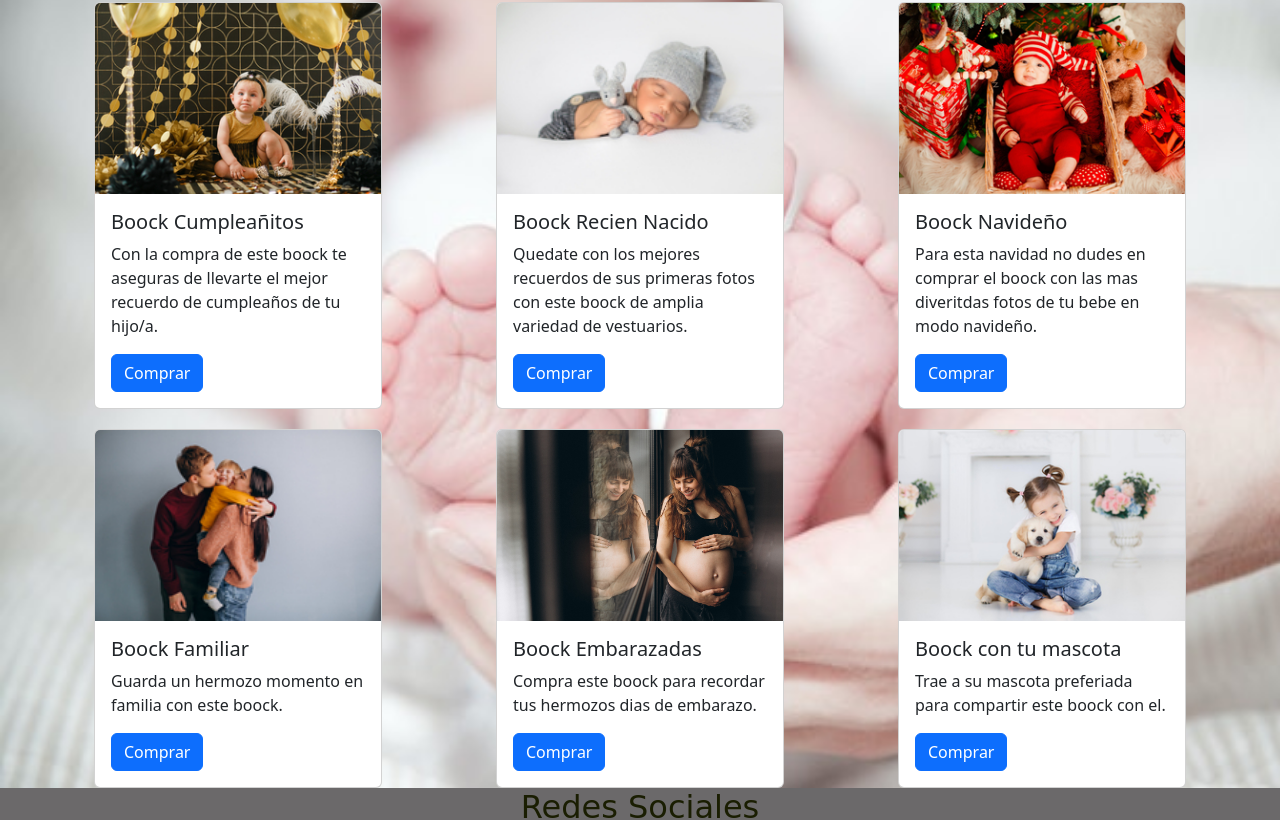
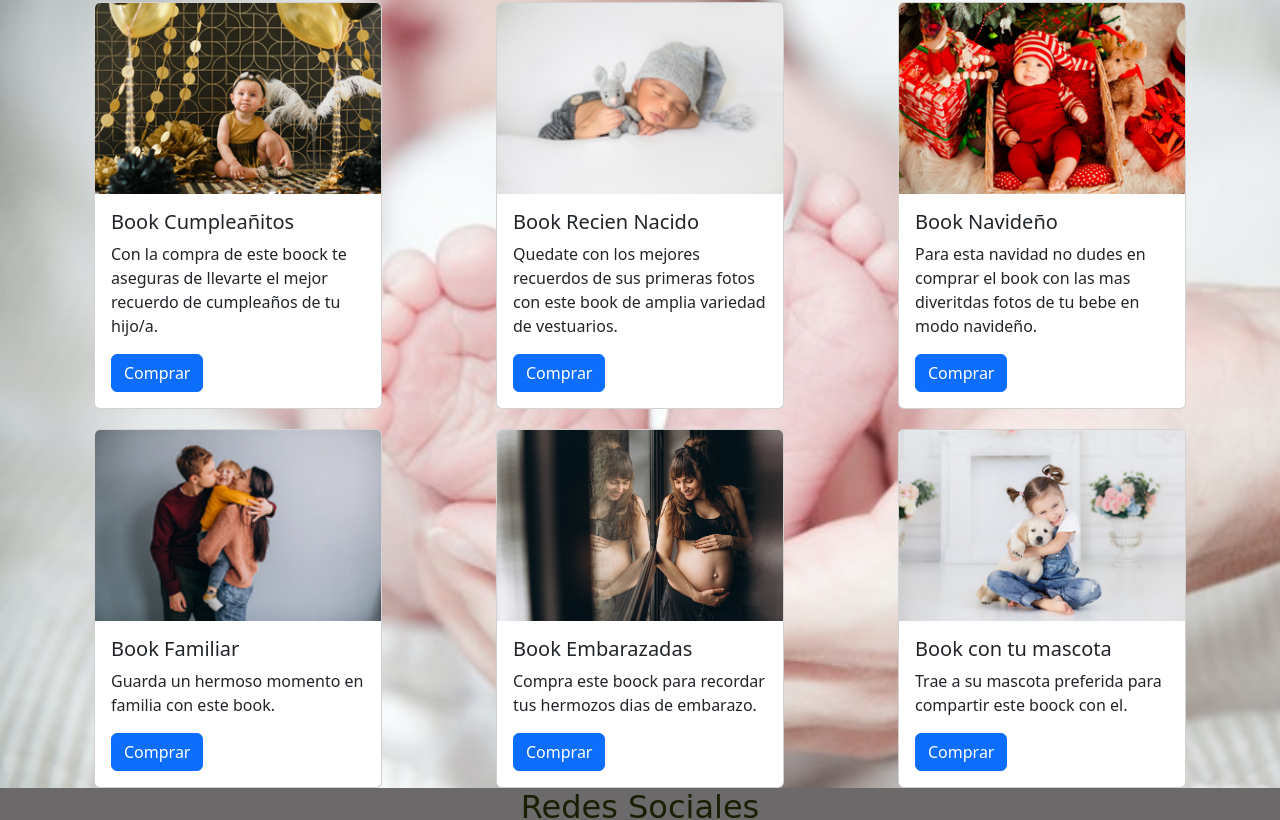
Before and after one commit to Rodrigo-Pared/proyecto-coder, a website: page pages/tienda.html in a window 1280 px wide. Shown: the part 205-1025 px from the top of the page. Drawn offline with nearby package versions, Linux system fonts and the light colour scheme; files whose address does not match are found by name.

Commit message:
se modifica readme y se corrije ortografia

```diff
--- a/pages/tienda.html
+++ b/pages/tienda.html
@@ -44,9 +44,9 @@
 </section>
        <section class="container6">
         <div class="card" style="width: 18rem;">
-            <img src="../asset/imagenes/card1.jpg" class="card-img-top" alt="boock de cumpleaños">
+            <img src="../asset/imagenes/card1.jpg" class="card-img-top" alt="book de cumpleaños">
             <div class="card-body">
-              <h5 class="card-title">Boock Cumpleañitos </h5>
+              <h5 class="card-title">Book Cumpleañitos </h5>
               <p class="card-text">Con la compra de este boock te aseguras de llevarte el mejor recuerdo de cumpleaños de tu hijo/a.</p>
               <a href="#" class="btn btn-primary">Comprar</a>
             </div>
@@ -54,10 +54,10 @@
 
        <section>
         <div class="card" style="width: 18rem;">
-            <img src="../asset/imagenes/card2.jpg" class="card-img-top" alt="boock de recien nacidos">
+            <img src="../asset/imagenes/card2.jpg" class="card-img-top" alt="book de recien nacidos">
             <div class="card-body">
-              <h5 class="card-title">Boock Recien Nacido</h5>
-              <p class="card-text">Quedate con los mejores recuerdos de sus primeras fotos con este boock de amplia variedad de vestuarios.</p>
+              <h5 class="card-title">Book Recien Nacido</h5>
+              <p class="card-text">Quedate con los mejores recuerdos de sus primeras fotos con este book de amplia variedad de vestuarios.</p>
               <a href="#" class="btn btn-primary">Comprar</a>
             </div>
           </div>
@@ -65,29 +65,29 @@
 
        <section>
         <div class="card" style="width: 18rem;">
-            <img src="../asset/imagenes/card3.jpg" class="card-img-top" alt="boock navideños">
+            <img src="../asset/imagenes/card3.jpg" class="card-img-top" alt="book navideños">
             <div class="card-body">
-              <h5 class="card-title">Boock Navideño</h5>
-              <p class="card-text">Para esta navidad no dudes en comprar el boock con las mas diveritdas fotos de tu bebe en modo navideño.</p>
+              <h5 class="card-title">Book Navideño</h5>
+              <p class="card-text">Para esta navidad no dudes en comprar el book con las mas diveritdas fotos de tu bebe en modo navideño.</p>
               <a href="#" class="btn btn-primary">Comprar</a>
             </div>
           </div>
        </section>
        <section class="container6">
         <div class="card" style="width: 18rem;">
-            <img src="../asset/imagenes/card4.jpg" class="card-img-top" alt="boock familiares">
+            <img src="../asset/imagenes/card4.jpg" class="card-img-top" alt="book familiares">
             <div class="card-body">
-              <h5 class="card-title">Boock Familiar </h5>
-              <p class="card-text">Guarda un hermozo momento en familia con este boock.</p>
+              <h5 class="card-title">Book Familiar </h5>
+              <p class="card-text">Guarda un hermoso momento en familia con este book.</p>
               <a href="#" class="btn btn-primary">Comprar</a>
             </div>
           </div>
 
        <section>
         <div class="card" style="width: 18rem;">
-            <img src="../asset/imagenes/card5.jpg" class="card-img-top" alt="boock de Embarazadas">
+            <img src="../asset/imagenes/card5.jpg" class="card-img-top" alt="book de Embarazadas">
             <div class="card-body">
-              <h5 class="card-title">Boock Embarazadas</h5>
+              <h5 class="card-title">Book Embarazadas</h5>
               <p class="card-text">Compra este boock para recordar tus hermozos dias de embarazo.</p>
               <a href="#" class="btn btn-primary">Comprar</a>
             </div>
@@ -96,10 +96,10 @@
 
        <section>
         <div class="card" style="width: 18rem;">
-            <img src="../asset/imagenes/card6.jpg" class="card-img-top" alt="boock con tu mascota">
+            <img src="../asset/imagenes/card6.jpg" class="card-img-top" alt="book con tu mascota">
             <div class="card-body">
-              <h5 class="card-title">Boock con tu mascota</h5>
-              <p class="card-text">Trae a su mascota preferiada para compartir este boock con el.</p>
+              <h5 class="card-title">Book con tu mascota</h5>
+              <p class="card-text">Trae a su mascota preferida para compartir este boock con el.</p>
               <a href="#" class="btn btn-primary">Comprar</a>
             </div>
           </div>
```
Also changed, not shown: pages/estudio.html (+2 -2 lines), pages/galeria.html (+1 -1 lines), README.md, scss/utilities/_mixins.scss (renamed from scss/utilities/mixins.scss), scss/utilities/_variables.scss (renamed from scss/utilities/variables.scss).
